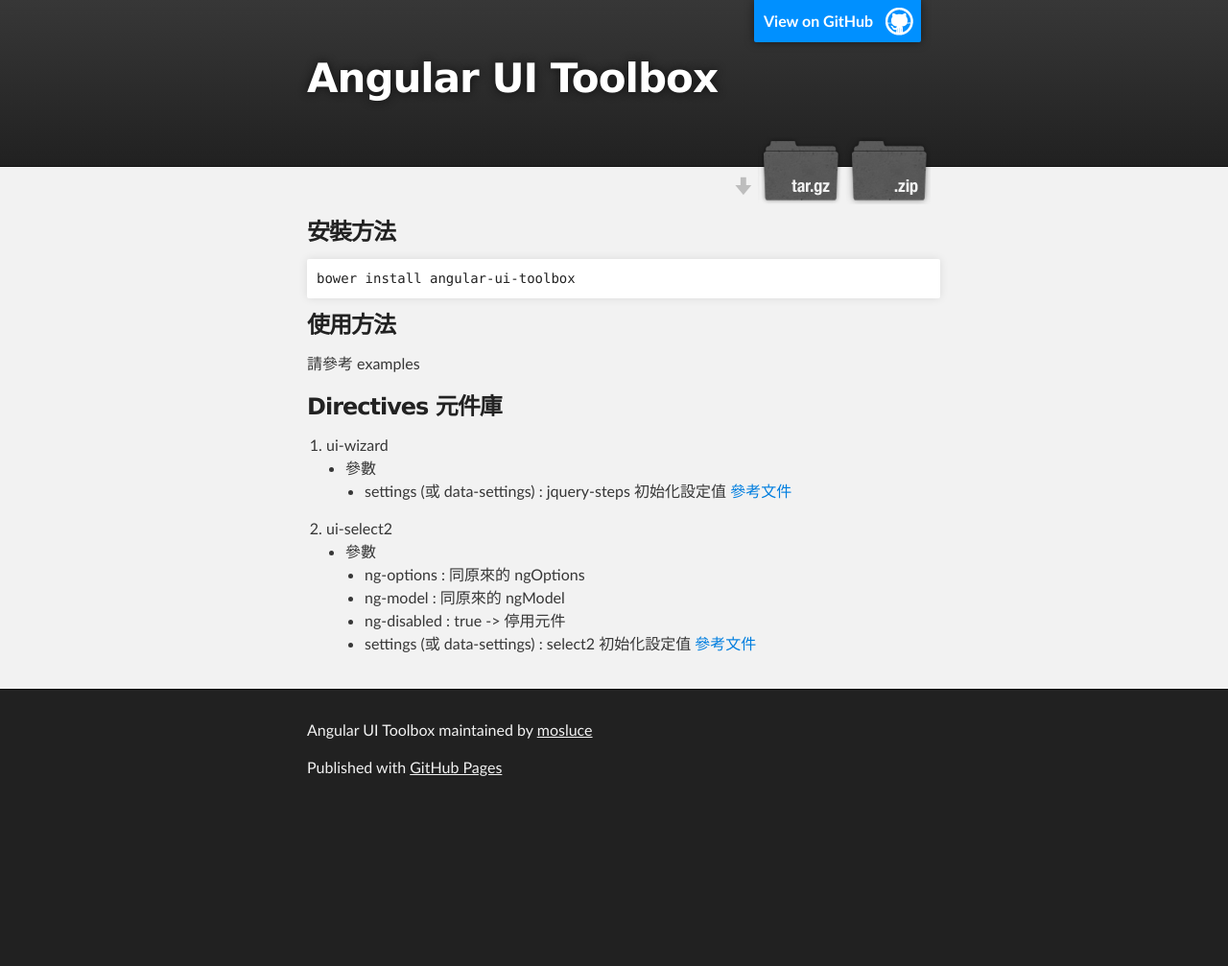
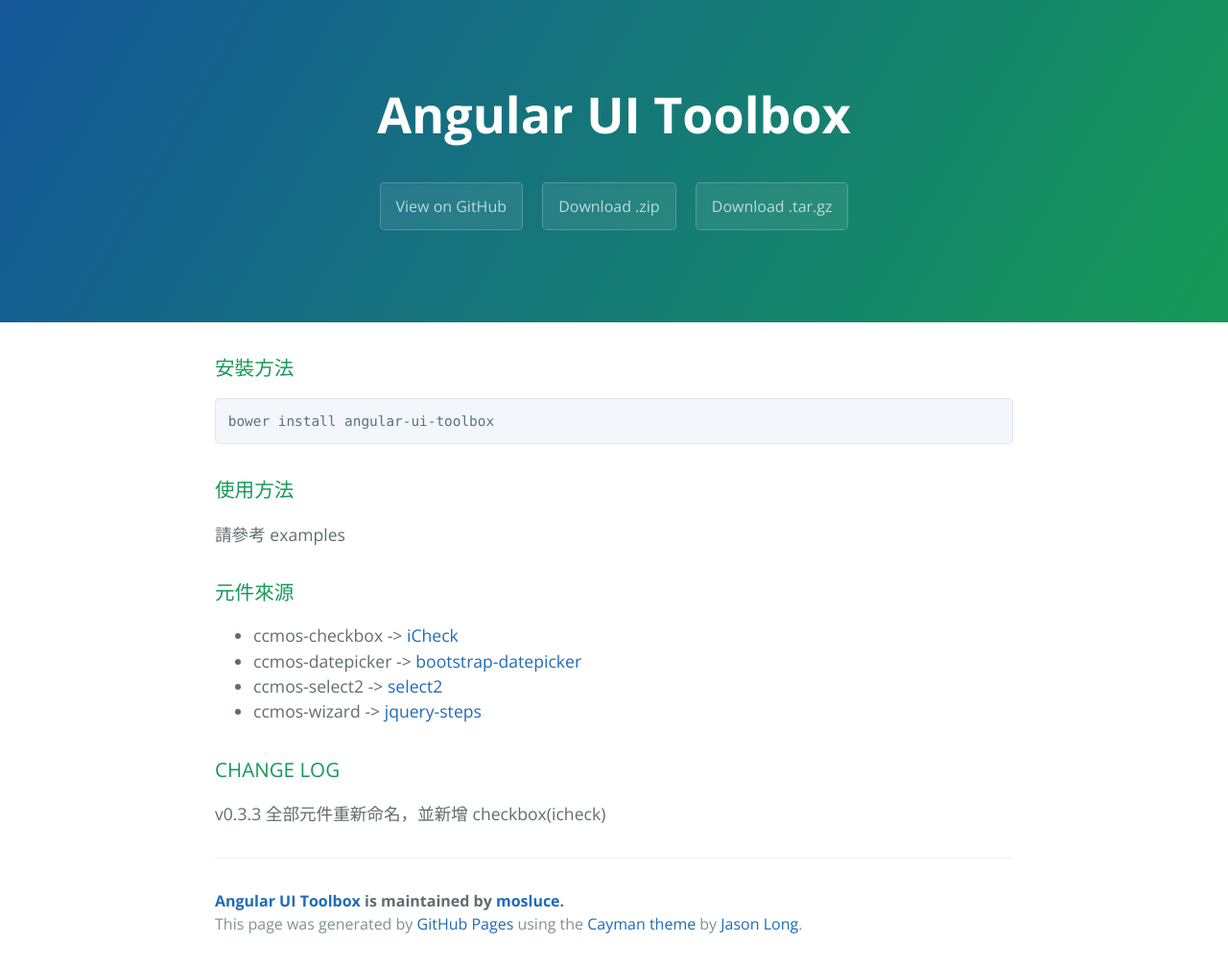
Before and after one commit to mosluce/angular-ui-toolbox, a plain HTML site: page index.html in a window 1280 px wide. Shown: the whole page at 96% size. Before the commit the page ends 847 px from the top, so only its background shows below. Drawn offline with nearby package versions, Linux system fonts and the light colour scheme.

Commit message:
Create gh-pages branch via GitHub

```diff
--- a/index.html
+++ b/index.html
@@ -1,37 +1,25 @@
 <!DOCTYPE html>
-<html>
+<html lang="en-us">
+  <head>
+    <meta charset="UTF-8">
+    <title>Angular UI Toolbox by mosluce</title>
+    <meta name="viewport" content="width=device-width, initial-scale=1">
+    <link rel="stylesheet" type="text/css" href="stylesheets/normalize.css" media="screen">
+    <link href='https://fonts.googleapis.com/css?family=Open+Sans:400,700' rel='stylesheet' type='text/css'>
+    <link rel="stylesheet" type="text/css" href="stylesheets/stylesheet.css" media="screen">
+    <link rel="stylesheet" type="text/css" href="stylesheets/github-light.css" media="screen">
+  </head>
+  <body>
+    <section class="page-header">
+      <h1 class="project-name">Angular UI Toolbox</h1>
+      <h2 class="project-tagline"></h2>
+      <a href="https://github.com/mosluce/angular-ui-toolbox" class="btn">View on GitHub</a>
+      <a href="https://github.com/mosluce/angular-ui-toolbox/zipball/master" class="btn">Download .zip</a>
+      <a href="https://github.com/mosluce/angular-ui-toolbox/tarball/master" class="btn">Download .tar.gz</a>
+    </section>
 
-  <head>
-    <meta charset='utf-8'>
-    <meta http-equiv="X-UA-Compatible" content="chrome=1">
-    <meta name="description" content="Angular UI Toolbox : ">
-
-    <link rel="stylesheet" type="text/css" media="screen" href="stylesheets/stylesheet.css">
-
-    <title>Angular UI Toolbox</title>
-  </head>
-
-  <body>
-
-    <!-- HEADER -->
-    <div id="header_wrap" class="outer">
-        <header class="inner">
-          <a id="forkme_banner" href="https://github.com/mosluce/angular-ui-toolbox">View on GitHub</a>
-
-          <h1 id="project_title">Angular UI Toolbox</h1>
-          <h2 id="project_tagline"></h2>
-
-            <section id="downloads">
-              <a class="zip_download_link" href="https://github.com/mosluce/angular-ui-toolbox/zipball/master">Download this project as a .zip file</a>
-              <a class="tar_download_link" href="https://github.com/mosluce/angular-ui-toolbox/tarball/master">Download this project as a tar.gz file</a>
-            </section>
-        </header>
-    </div>
-
-    <!-- MAIN CONTENT -->
-    <div id="main_content_wrap" class="outer">
-      <section id="main_content" class="inner">
-        <h3>
+    <section class="main-content">
+      <h3>
 <a id="安裝方法" class="anchor" href="#%E5%AE%89%E8%A3%9D%E6%96%B9%E6%B3%95" aria-hidden="true"><span class="octicon octicon-link"></span></a>安裝方法</h3>
 
 <div class="highlight highlight-source-shell"><pre>bower install angular-ui-toolbox</pre></div>
@@ -42,48 +30,35 @@
 <p>請參考 examples</p>
 
 <h3>
-<a id="directives-元件庫" class="anchor" href="#directives-%E5%85%83%E4%BB%B6%E5%BA%AB" aria-hidden="true"><span class="octicon octicon-link"></span></a>Directives 元件庫</h3>
-
-<ol>
-<li>ui-wizard
+<a id="元件來源" class="anchor" href="#%E5%85%83%E4%BB%B6%E4%BE%86%E6%BA%90" aria-hidden="true"><span class="octicon octicon-link"></span></a>元件來源</h3>
 
 <ul>
-<li>參數
-
-<ul>
-<li>settings (或 data-settings) : jquery-steps 初始化設定值 <a href="https://github.com/rstaib/jquery-steps/wiki/Settings">參考文件</a>
+<li>ccmos-checkbox -&gt;
+<a href="https://github.com/fronteed/iCheck">iCheck</a>
+</li>
+<li>ccmos-datepicker -&gt;
+<a href="https://github.com/eternicode/bootstrap-datepicker">bootstrap-datepicker</a>
+</li>
+<li>ccmos-select2 -&gt;
+<a href="https://github.com/select2/select2">select2</a>
+</li>
+<li>ccmos-wizard -&gt;
+<a href="https://github.com/rstaib/jquery-steps">jquery-steps</a>
 </li>
 </ul>
-</li>
-</ul>
-</li>
-<li>ui-select2
 
-<ul>
-<li>參數
+<h3>
+<a id="change-log" class="anchor" href="#change-log" aria-hidden="true"><span class="octicon octicon-link"></span></a>CHANGE LOG</h3>
 
-<ul>
-<li>ng-options : 同原來的 ngOptions</li>
-<li>ng-model : 同原來的 ngModel</li>
-<li>ng-disabled : true -&gt; 停用元件</li>
-<li>settings (或 data-settings) : select2 初始化設定值 <a href="http://select2.github.io/select2/#documentation">參考文件</a>
-</li>
-</ul>
-</li>
-</ul>
-</li>
-</ol>
-      </section>
-    </div>
+<p>v0.3.3 全部元件重新命名，並新增 checkbox(icheck)</p>
 
-    <!-- FOOTER  -->
-    <div id="footer_wrap" class="outer">
-      <footer class="inner">
-        <p class="copyright">Angular UI Toolbox maintained by <a href="https://github.com/mosluce">mosluce</a></p>
-        <p>Published with <a href="https://pages.github.com">GitHub Pages</a></p>
+      <footer class="site-footer">
+        <span class="site-footer-owner"><a href="https://github.com/mosluce/angular-ui-toolbox">Angular UI Toolbox</a> is maintained by <a href="https://github.com/mosluce">mosluce</a>.</span>
+
+        <span class="site-footer-credits">This page was generated by <a href="https://pages.github.com">GitHub Pages</a> using the <a href="https://github.com/jasonlong/cayman-theme">Cayman theme</a> by <a href="https://twitter.com/jasonlong">Jason Long</a>.</span>
       </footer>
-    </div>
 
+    </section>
 
 
   </body>
--- a/stylesheets/stylesheet.css
+++ b/stylesheets/stylesheet.css
@@ -1,425 +1,245 @@
-/*******************************************************************************
-Slate Theme for GitHub Pages
-by Jason Costello, @jsncostello
-*******************************************************************************/
-
-@import url(github-light.css);
-
-/*******************************************************************************
-MeyerWeb Reset
-*******************************************************************************/
-
-html, body, div, span, applet, object, iframe,
-h1, h2, h3, h4, h5, h6, p, blockquote, pre,
-a, abbr, acronym, address, big, cite, code,
-del, dfn, em, img, ins, kbd, q, s, samp,
-small, strike, strong, sub, sup, tt, var,
-b, u, i, center,
-dl, dt, dd, ol, ul, li,
-fieldset, form, label, legend,
-table, caption, tbody, tfoot, thead, tr, th, td,
-article, aside, canvas, details, embed,
-figure, figcaption, footer, header, hgroup,
-menu, nav, output, ruby, section, summary,
-time, mark, audio, video {
-  margin: 0;
-  padding: 0;
-  border: 0;
-  font: inherit;
-  vertical-align: baseline;
-}
-
-/* HTML5 display-role reset for older browsers */
-article, aside, details, figcaption, figure,
-footer, header, hgroup, menu, nav, section {
-  display: block;
-}
-
-ol, ul {
-  list-style: none;
-}
-
-table {
-  border-collapse: collapse;
-  border-spacing: 0;
-}
-
-/*******************************************************************************
-Theme Styles
-*******************************************************************************/
+* {
+  box-sizing: border-box; }
 
 body {
-  box-sizing: border-box;
-  color:#373737;
-  background: #212121;
+  padding: 0;
+  margin: 0;
+  font-family: "Open Sans", "Helvetica Neue", Helvetica, Arial, sans-serif;
   font-size: 16px;
-  font-family: 'Myriad Pro', Calibri, Helvetica, Arial, sans-serif;
   line-height: 1.5;
-  -webkit-font-smoothing: antialiased;
-}
-
-h1, h2, h3, h4, h5, h6 {
-  margin: 10px 0;
-  font-weight: 700;
-  color:#222222;
-  font-family: 'Lucida Grande', 'Calibri', Helvetica, Arial, sans-serif;
-  letter-spacing: -1px;
-}
-
-h1 {
-  font-size: 36px;
-  font-weight: 700;
-}
-
-h2 {
-  padding-bottom: 10px;
-  font-size: 32px;
-  background: url('../images/bg_hr.png') repeat-x bottom;
-}
-
-h3 {
-  font-size: 24px;
-}
-
-h4 {
-  font-size: 21px;
-}
-
-h5 {
-  font-size: 18px;
-}
-
-h6 {
-  font-size: 16px;
-}
-
-p {
-  margin: 10px 0 15px 0;
-}
-
-footer p {
-  color: #f2f2f2;
-}
+  color: #606c71; }
 
 a {
+  color: #1e6bb8;
+  text-decoration: none; }
+  a:hover {
+    text-decoration: underline; }
+
+.btn {
+  display: inline-block;
+  margin-bottom: 1rem;
+  color: rgba(255, 255, 255, 0.7);
+  background-color: rgba(255, 255, 255, 0.08);
+  border-color: rgba(255, 255, 255, 0.2);
+  border-style: solid;
+  border-width: 1px;
+  border-radius: 0.3rem;
+  transition: color 0.2s, background-color 0.2s, border-color 0.2s; }
+  .btn + .btn {
+    margin-left: 1rem; }
+
+.btn:hover {
+  color: rgba(255, 255, 255, 0.8);
   text-decoration: none;
-  color: #007edf;
-  text-shadow: none;
+  background-color: rgba(255, 255, 255, 0.2);
+  border-color: rgba(255, 255, 255, 0.3); }
 
-  transition: color 0.5s ease;
-  transition: text-shadow 0.5s ease;
-  -webkit-transition: color 0.5s ease;
-  -webkit-transition: text-shadow 0.5s ease;
-  -moz-transition: color 0.5s ease;
-  -moz-transition: text-shadow 0.5s ease;
-  -o-transition: color 0.5s ease;
-  -o-transition: text-shadow 0.5s ease;
-  -ms-transition: color 0.5s ease;
-  -ms-transition: text-shadow 0.5s ease;
-}
+@media screen and (min-width: 64em) {
+  .btn {
+    padding: 0.75rem 1rem; } }
 
-a:hover, a:focus {text-decoration: underline;}
+@media screen and (min-width: 42em) and (max-width: 64em) {
+  .btn {
+    padding: 0.6rem 0.9rem;
+    font-size: 0.9rem; } }
 
-footer a {
-  color: #F2F2F2;
-  text-decoration: underline;
-}
+@media screen and (max-width: 42em) {
+  .btn {
+    display: block;
+    width: 100%;
+    padding: 0.75rem;
+    font-size: 0.9rem; }
+    .btn + .btn {
+      margin-top: 1rem;
+      margin-left: 0; } }
 
-em {
-  font-style: italic;
-}
+.page-header {
+  color: #fff;
+  text-align: center;
+  background-color: #159957;
+  background-image: linear-gradient(120deg, #155799, #159957); }
 
-strong {
-  font-weight: bold;
-}
+@media screen and (min-width: 64em) {
+  .page-header {
+    padding: 5rem 6rem; } }
 
-img {
-  position: relative;
-  margin: 0 auto;
-  max-width: 739px;
-  padding: 5px;
-  margin: 10px 0 10px 0;
-  border: 1px solid #ebebeb;
+@media screen and (min-width: 42em) and (max-width: 64em) {
+  .page-header {
+    padding: 3rem 4rem; } }
 
-  box-shadow: 0 0 5px #ebebeb;
-  -webkit-box-shadow: 0 0 5px #ebebeb;
-  -moz-box-shadow: 0 0 5px #ebebeb;
-  -o-box-shadow: 0 0 5px #ebebeb;
-  -ms-box-shadow: 0 0 5px #ebebeb;
-}
+@media screen and (max-width: 42em) {
+  .page-header {
+    padding: 2rem 1rem; } }
 
-p img {
+.project-name {
+  margin-top: 0;
+  margin-bottom: 0.1rem; }
+
+@media screen and (min-width: 64em) {
+  .project-name {
+    font-size: 3.25rem; } }
+
+@media screen and (min-width: 42em) and (max-width: 64em) {
+  .project-name {
+    font-size: 2.25rem; } }
+
+@media screen and (max-width: 42em) {
+  .project-name {
+    font-size: 1.75rem; } }
+
+.project-tagline {
+  margin-bottom: 2rem;
+  font-weight: normal;
+  opacity: 0.7; }
+
+@media screen and (min-width: 64em) {
+  .project-tagline {
+    font-size: 1.25rem; } }
+
+@media screen and (min-width: 42em) and (max-width: 64em) {
+  .project-tagline {
+    font-size: 1.15rem; } }
+
+@media screen and (max-width: 42em) {
+  .project-tagline {
+    font-size: 1rem; } }
+
+.main-content :first-child {
+  margin-top: 0; }
+.main-content img {
+  max-width: 100%; }
+.main-content h1, .main-content h2, .main-content h3, .main-content h4, .main-content h5, .main-content h6 {
+  margin-top: 2rem;
+  margin-bottom: 1rem;
+  font-weight: normal;
+  color: #159957; }
+.main-content p {
+  margin-bottom: 1em; }
+.main-content code {
+  padding: 2px 4px;
+  font-family: Consolas, "Liberation Mono", Menlo, Courier, monospace;
+  font-size: 0.9rem;
+  color: #383e41;
+  background-color: #f3f6fa;
+  border-radius: 0.3rem; }
+.main-content pre {
+  padding: 0.8rem;
+  margin-top: 0;
+  margin-bottom: 1rem;
+  font: 1rem Consolas, "Liberation Mono", Menlo, Courier, monospace;
+  color: #567482;
+  word-wrap: normal;
+  background-color: #f3f6fa;
+  border: solid 1px #dce6f0;
+  border-radius: 0.3rem; }
+  .main-content pre > code {
+    padding: 0;
+    margin: 0;
+    font-size: 0.9rem;
+    color: #567482;
+    word-break: normal;
+    white-space: pre;
+    background: transparent;
+    border: 0; }
+.main-content .highlight {
+  margin-bottom: 1rem; }
+  .main-content .highlight pre {
+    margin-bottom: 0;
+    word-break: normal; }
+.main-content .highlight pre, .main-content pre {
+  padding: 0.8rem;
+  overflow: auto;
+  font-size: 0.9rem;
+  line-height: 1.45;
+  border-radius: 0.3rem; }
+.main-content pre code, .main-content pre tt {
   display: inline;
+  max-width: initial;
+  padding: 0;
   margin: 0;
+  overflow: initial;
+  line-height: inherit;
+  word-wrap: normal;
+  background-color: transparent;
+  border: 0; }
+  .main-content pre code:before, .main-content pre code:after, .main-content pre tt:before, .main-content pre tt:after {
+    content: normal; }
+.main-content ul, .main-content ol {
+  margin-top: 0; }
+.main-content blockquote {
+  padding: 0 1rem;
+  margin-left: 0;
+  color: #819198;
+  border-left: 0.3rem solid #dce6f0; }
+  .main-content blockquote > :first-child {
+    margin-top: 0; }
+  .main-content blockquote > :last-child {
+    margin-bottom: 0; }
+.main-content table {
+  display: block;
+  width: 100%;
+  overflow: auto;
+  word-break: normal;
+  word-break: keep-all; }
+  .main-content table th {
+    font-weight: bold; }
+  .main-content table th, .main-content table td {
+    padding: 0.5rem 1rem;
+    border: 1px solid #e9ebec; }
+.main-content dl {
+  padding: 0; }
+  .main-content dl dt {
+    padding: 0;
+    margin-top: 1rem;
+    font-size: 1rem;
+    font-weight: bold; }
+  .main-content dl dd {
+    padding: 0;
+    margin-bottom: 1rem; }
+.main-content hr {
+  height: 2px;
   padding: 0;
-  vertical-align: middle;
-  text-align: center;
-  border: none;
-}
+  margin: 1rem 0;
+  background-color: #eff0f1;
+  border: 0; }
 
-pre, code {
-  width: 100%;
-  color: #222;
-  background-color: #fff;
+@media screen and (min-width: 64em) {
+  .main-content {
+    max-width: 64rem;
+    padding: 2rem 6rem;
+    margin: 0 auto;
+    font-size: 1.1rem; } }
 
-  font-family: Monaco, "Bitstream Vera Sans Mono", "Lucida Console", Terminal, monospace;
-  font-size: 14px;
+@media screen and (min-width: 42em) and (max-width: 64em) {
+  .main-content {
+    padding: 2rem 4rem;
+    font-size: 1.1rem; } }
 
-  border-radius: 2px;
-  -moz-border-radius: 2px;
-  -webkit-border-radius: 2px;
-}
+@media screen and (max-width: 42em) {
+  .main-content {
+    padding: 2rem 1rem;
+    font-size: 1rem; } }
 
-pre {
-  width: 100%;
-  padding: 10px;
-  box-shadow: 0 0 10px rgba(0,0,0,.1);
-  overflow: auto;
-}
+.site-footer {
+  padding-top: 2rem;
+  margin-top: 2rem;
+  border-top: solid 1px #eff0f1; }
 
-code {
-  padding: 3px;
-  margin: 0 3px;
-  box-shadow: 0 0 10px rgba(0,0,0,.1);
-}
+.site-footer-owner {
+  display: block;
+  font-weight: bold; }
 
-pre code {
-  display: block;
-  box-shadow: none;
-}
+.site-footer-credits {
+  color: #819198; }
 
-blockquote {
-  color: #666;
-  margin-bottom: 20px;
-  padding: 0 0 0 20px;
-  border-left: 3px solid #bbb;
-}
+@media screen and (min-width: 64em) {
+  .site-footer {
+    font-size: 1rem; } }
 
+@media screen and (min-width: 42em) and (max-width: 64em) {
+  .site-footer {
+    font-size: 1rem; } }
 
-ul, ol, dl {
-  margin-bottom: 15px
-}
-
-ul {
-  list-style-position: inside;
-  list-style: disc;
-  padding-left: 20px;
-}
-
-ol {
-  list-style-position: inside;
-  list-style: decimal;
-  padding-left: 20px;
-}
-
-dl dt {
-  font-weight: bold;
-}
-
-dl dd {
-  padding-left: 20px;
-  font-style: italic;
-}
-
-dl p {
-  padding-left: 20px;
-  font-style: italic;
-}
-
-hr {
-  height: 1px;
-  margin-bottom: 5px;
-  border: none;
-  background: url('../images/bg_hr.png') repeat-x center;
-}
-
-table {
-  border: 1px solid #373737;
-  margin-bottom: 20px;
-  text-align: left;
- }
-
-th {
-  font-family: 'Lucida Grande', 'Helvetica Neue', Helvetica, Arial, sans-serif;
-  padding: 10px;
-  background: #373737;
-  color: #fff;
- }
-
-td {
-  padding: 10px;
-  border: 1px solid #373737;
- }
-
-form {
-  background: #f2f2f2;
-  padding: 20px;
-}
-
-/*******************************************************************************
-Full-Width Styles
-*******************************************************************************/
-
-.outer {
-  width: 100%;
-}
-
-.inner {
-  position: relative;
-  max-width: 640px;
-  padding: 20px 10px;
-  margin: 0 auto;
-}
-
-#forkme_banner {
-  display: block;
-  position: absolute;
-  top:0;
-  right: 10px;
-  z-index: 10;
-  padding: 10px 50px 10px 10px;
-  color: #fff;
-  background: url('../images/blacktocat.png') #0090ff no-repeat 95% 50%;
-  font-weight: 700;
-  box-shadow: 0 0 10px rgba(0,0,0,.5);
-  border-bottom-left-radius: 2px;
-  border-bottom-right-radius: 2px;
-}
-
-#header_wrap {
-  background: #212121;
-  background: -moz-linear-gradient(top, #373737, #212121);
-  background: -webkit-linear-gradient(top, #373737, #212121);
-  background: -ms-linear-gradient(top, #373737, #212121);
-  background: -o-linear-gradient(top, #373737, #212121);
-  background: linear-gradient(top, #373737, #212121);
-}
-
-#header_wrap .inner {
-  padding: 50px 10px 30px 10px;
-}
-
-#project_title {
-  margin: 0;
-  color: #fff;
-  font-size: 42px;
-  font-weight: 700;
-  text-shadow: #111 0px 0px 10px;
-}
-
-#project_tagline {
-  color: #fff;
-  font-size: 24px;
-  font-weight: 300;
-  background: none;
-  text-shadow: #111 0px 0px 10px;
-}
-
-#downloads {
-  position: absolute;
-  width: 210px;
-  z-index: 10;
-  bottom: -40px;
-  right: 0;
-  height: 70px;
-  background: url('../images/icon_download.png') no-repeat 0% 90%;
-}
-
-.zip_download_link {
-  display: block;
-  float: right;
-  width: 90px;
-  height:70px;
-  text-indent: -5000px;
-  overflow: hidden;
-  background: url(../images/sprite_download.png) no-repeat bottom left;
-}
-
-.tar_download_link {
-  display: block;
-  float: right;
-  width: 90px;
-  height:70px;
-  text-indent: -5000px;
-  overflow: hidden;
-  background: url(../images/sprite_download.png) no-repeat bottom right;
-  margin-left: 10px;
-}
-
-.zip_download_link:hover {
-  background: url(../images/sprite_download.png) no-repeat top left;
-}
-
-.tar_download_link:hover {
-  background: url(../images/sprite_download.png) no-repeat top right;
-}
-
-#main_content_wrap {
-  background: #f2f2f2;
-  border-top: 1px solid #111;
-  border-bottom: 1px solid #111;
-}
-
-#main_content {
-  padding-top: 40px;
-}
-
-#footer_wrap {
-  background: #212121;
-}
-
-
-
-/*******************************************************************************
-Small Device Styles
-*******************************************************************************/
-
-@media screen and (max-width: 480px) {
-  body {
-    font-size:14px;
-  }
-
-  #downloads {
-    display: none;
-  }
-
-  .inner {
-    min-width: 320px;
-    max-width: 480px;
-  }
-
-  #project_title {
-  font-size: 32px;
-  }
-
-  h1 {
-    font-size: 28px;
-  }
-
-  h2 {
-    font-size: 24px;
-  }
-
-  h3 {
-    font-size: 21px;
-  }
-
-  h4 {
-    font-size: 18px;
-  }
-
-  h5 {
-    font-size: 14px;
-  }
-
-  h6 {
-    font-size: 12px;
-  }
-
-  code, pre {
-    min-width: 320px;
-    max-width: 480px;
-    font-size: 11px;
-  }
-
-}
+@media screen and (max-width: 42em) {
+  .site-footer {
+    font-size: 0.9rem; } }
```
Also changed, not shown: params.json (+1 -1 lines).
